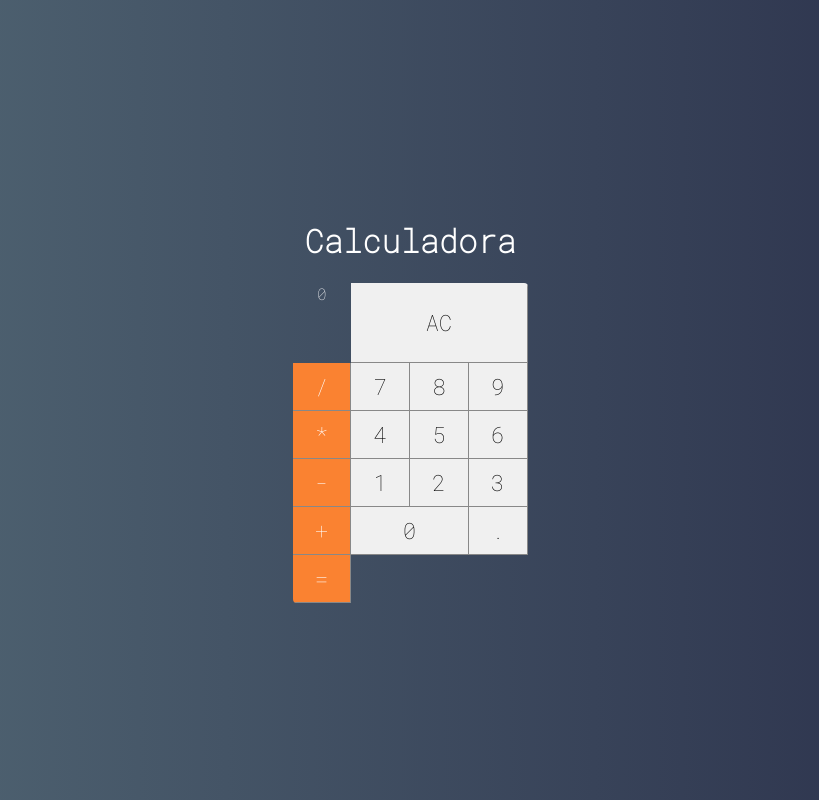
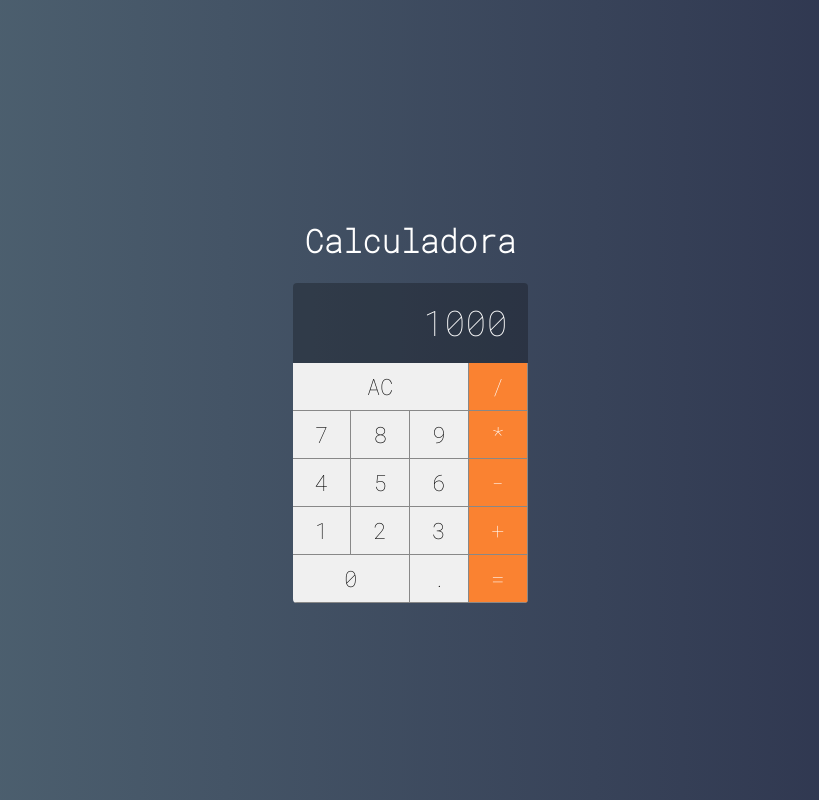
Before and after one commit to heitorffonseca/calculator-vuejs, a Vue app: page / in a window 1280 px wide. Shown: the whole page, without its empty margins (230-1049 px from the left). Built offline with nearby package versions, Linux system fonts and the light colour scheme.

Commit message:
Estilizando display

```diff
--- a/src/components/Display.vue
+++ b/src/components/Display.vue
@@ -1,15 +1,26 @@
 <template>
-    <div class="diplay">
-        0
+    <div class="display">
+        {{ value }}
     </div>
 </template>
 
 <script>
 export default {
-
+    props: ['value']
 }
 </script>
 
 <style>
+.display {
+    grid-column: span 4;
+    background-color: #0004;
+
+    display: flex;
+    justify-content: flex-end;
+    align-items: center;
+    padding: 20px;
+    font-size: 2.2em;
+    overflow: hidden;
+}
 
 </style>
--- a/src/main/Calculator.vue
+++ b/src/main/Calculator.vue
@@ -1,6 +1,6 @@
 <template>
     <div class="calculator">
-        <Display />
+        <Display value="1000" />
         <Button label="AC" triple />
         <Button label="/" operation />
         <Button label="7" />
```
